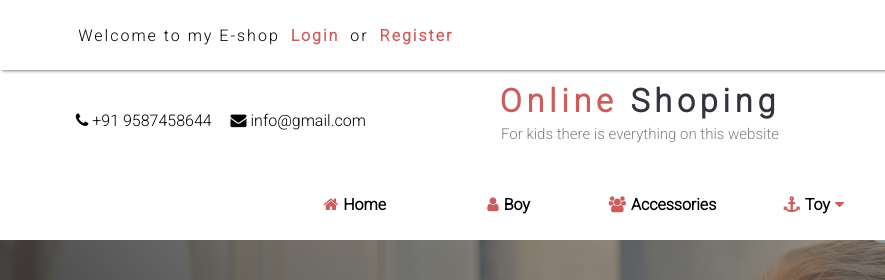
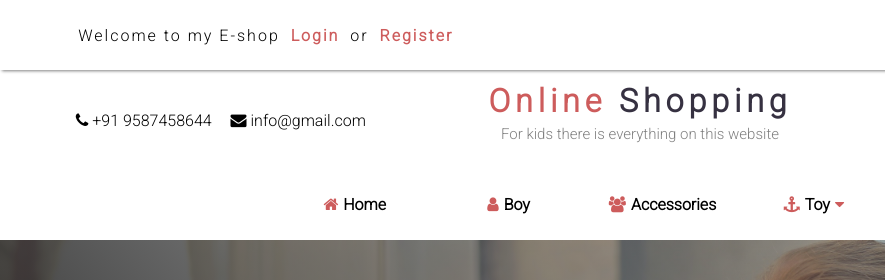
Before and after one commit to snehaljadhav17420/Online-Shopping, a plain HTML site: page index.html in a window 1280 px wide. Shown: the top 280 px of the page, 0-885 px from the left. Drawn offline with nearby package versions, Linux system fonts and the light colour scheme; a web font is replaced by a local one.

Commit message:
Update index.html

```diff
--- a/index.html
+++ b/index.html
@@ -45,7 +45,7 @@
                 <i class="fa fa-envelope"></i> info@gmail.com
             </div>
             <div class="nav2-center">
-                <h1>Online <span>Shoping</span></h1>
+                <h1>Online <span>Shopping</span></h1>
                 <p>For kids there is everything on this website</p>
             </div>
             <div class="nav3-right">
```
